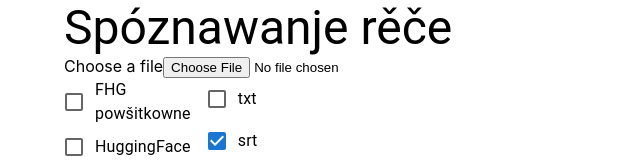
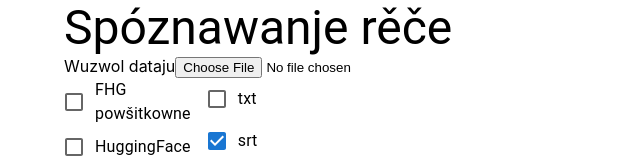
Before and after one commit to fscholze/uploader-recny-model, a React (Create React App) app: page / in a window 1280 px wide. Shown: the top 160 px of the page, without its empty margins (0-640 px from the left). Built offline with nearby package versions, Linux system fonts and the light colour scheme.

Commit message:
missed 2 translations

```diff
--- a/src/App.tsx
+++ b/src/App.tsx
@@ -115,7 +115,7 @@ const App: FC<{}> = () => {
         <>
           <Typography>Hotowe!</Typography>
           <Typography>
-            Twój wotkaz je: <a href={resultFileUrl}>Link</a>
+            Twój wotkaz je <a href={resultFileUrl}>tule</a>.
           </Typography>
         </>
       )}
--- a/src/components/file-uploader.tsx
+++ b/src/components/file-uploader.tsx
@@ -14,7 +14,7 @@ export const FileUploader: FC<{ file: File | null; onSetFile: (file: File) => vo
     <>
       <div>
         <label htmlFor='file' className='sr-only'>
-          Choose a file
+          Wuzwol dataju
         </label>
         <input id='file' type='file' onChange={onFileChange} />
       </div>
```
